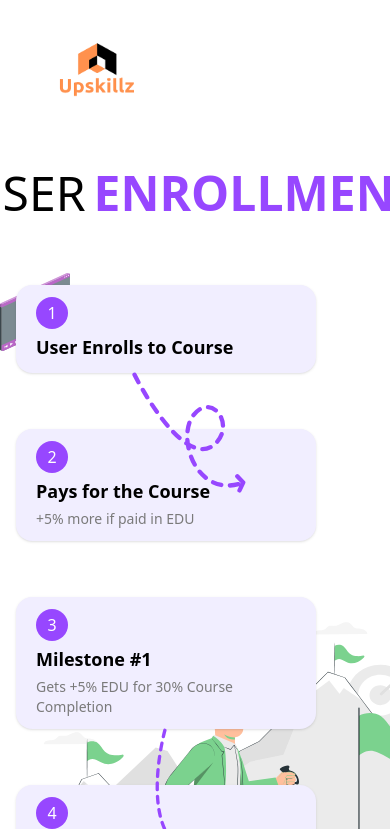
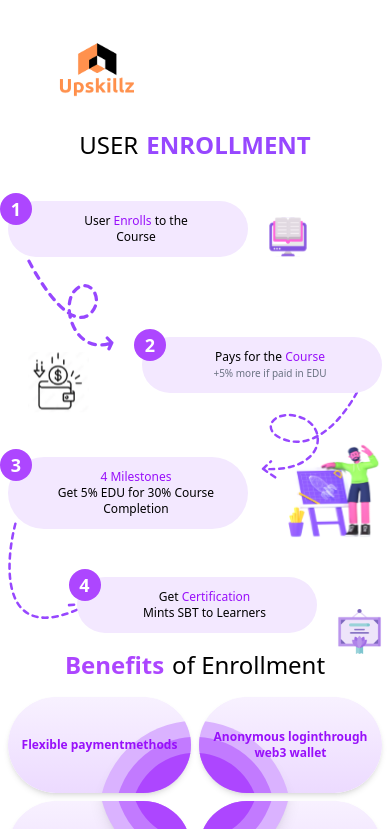
Before and after one commit to sagajax/LearnLed, a React (Vite) app: page / in a window 390 px wide. Shown: the part 1195-2024 px from the top of the page. Built offline with nearby package versions, Linux system fonts and the light colour scheme.

Commit message:
user enrollment mobile view component made

```diff
--- a/src/components/Enroll.jsx
+++ b/src/components/Enroll.jsx
@@ -2,10 +2,12 @@ import React from 'react';
 import climb from "/e1.svg";
 import video from "/video.svg";
 import pi from "/pi.svg";
+import MobEnroll from './MobEnroll';
 
 export default function Enroll() {
   return (
-    <div className="min-h-screen bg-white py-12 px-4 sm:px-6 lg:px-8 relative overflow-hidden">
+    <>
+    <div className="min-h-screen hidden md:block bg-white py-12 px-4 sm:px-6 lg:px-8 relative overflow-hidden">
       {/* Video image near top/header */}
       <div className="absolute right-80 top-24">
         <img src={video} alt="Video" className="w-[170px] h-[190px]" />
@@ -141,5 +143,9 @@ export default function Enroll() {
         </div>
       </div>
     </div>
+    <div className='md:hidden'>
+      <MobEnroll />
+    </div>
+    </>
   );
 }
--- /dev/null
+++ b/src/components/MobEnroll.jsx
@@ -0,0 +1,122 @@
+import React from 'react';
+import v1 from '/v1.svg';
+import v2 from '/v2.svg';
+import v3 from '/v3.svg';
+import ele from '/ele.svg';
+import i1 from '/i1.svg';
+import wallet from '/wallet.svg';
+import cert from '/cert.svg';
+
+const MobEnroll = () => {
+  return (
+
+    <div className="w-full min-w-[300px] p-2 sm:p-4 relative">
+        <div className="flex space-x-2 text-center justify-center items-center mb-5">
+          <h1 className="text-2xl font-inter font-light text-black mb-5 text-center">
+            USER
+          </h1>
+          <h1 className="text-2xl font-inter font-semibold text-[#9747FF] mb-5 text-center">
+            ENROLLMENT
+          </h1>
+        </div>
+      <div className="relative">
+        {/* Step 1 */}
+        <div className="mb-10 sm:mb-20 relative">
+          {/* Arrow 1 - responsive sizing */}
+          <div className="absolute" style={{ top: '60%', left: '5%', height: '25vw', minHeight: '70px', maxHeight: '120px', zIndex: 0 }}>
+            <img src={v1} alt="Arrow from step 1 to 2" className="h-full" />
+          </div>
+
+          <div className="bg-purple-100 rounded-full px-4 sm:px-6 md:px-8 py-3 sm:py-4 md:py-5 w-[65vw] max-w-[240px] min-w-[160px] relative z-10">
+            <div className="absolute -left-2 -top-2">
+              <div className="bg-purple-500 text-white rounded-full w-8 h-8 sm:w-9 sm:h-9 md:w-10 md:h-10 flex items-center justify-center text-lg sm:text-xl font-semibold">
+                1
+              </div>
+            </div>
+            <div className="ml-4 sm:ml-6 text-center">
+              <p className="text-xs sm:text-sm font-medium">
+                User <span className="text-purple-600 font-medium">Enrolls</span> to the<br />Course
+              </p>
+            </div>
+          </div>
+          <div className="relative left-65 -top-[20px] transform -translate-y-1/2">
+            <img src={i1} alt="Book icon" className="w-[40px] h-[40px] " />
+          </div>
+        </div>
+
+        {/* Step 2 */}
+        <div className="mb-16 sm:mb-20 relative flex justify-end">
+          {/* Arrow 2 - responsive sizing */}
+          <div className="absolute" style={{ top: '80%', right: '5%', height: '25vw', minHeight: '70px', maxHeight: '120px', zIndex: 0 }}>
+            <img src={v2} alt="Arrow from step 2 to 3" className="h-full" />
+          </div>
+
+          <div className="bg-purple-100 rounded-full px-4 sm:px-6 md:px-8 py-3 sm:py-4 md:py-5 w-[65vw] max-w-[240px] min-w-[160px] relative z-10">
+            <div className="absolute -left-2 -top-2">
+              <div className="bg-purple-500 text-white rounded-full w-8 h-8 sm:w-9 sm:h-9 md:w-10 md:h-10 flex items-center justify-center text-lg sm:text-xl font-semibold">
+                2
+              </div>
+            </div>
+            <div className="ml-4 sm:ml-6 text-center">
+              <p className="text-xs sm:text-sm font-medium">
+                Pays for the <span className="text-purple-600 font-medium">Course</span><br />
+                <span className="text-[10px] sm:text-xs text-gray-500">+5% more if paid in EDU</span>
+              </p>
+            </div>
+          </div>
+          <div className="absolute left-5 top-[80%] transform -translate-y-1/2">
+            <img src={wallet} alt="Wallet icon" className="w-[61px] h-[61px] " />
+          </div>
+        </div>
+
+        {/* Step 3 */}
+        <div className="mb-12 sm:mb-20 relative">
+          {/* Arrow 3 - responsive sizing */}
+          <div className="absolute" style={{ top: '90%', left: '0%', height: '25vw', minHeight: '70px', maxHeight: '120px', zIndex: 0 }}>
+            <img src={v3} alt="Arrow from step 3 to 4" className="h-full" />
+          </div>
+
+          <div className="bg-purple-100 rounded-full px-4 sm:px-6 md:px-8 py-3 sm:py-4 md:py-5 w-[65vw] max-w-[240px] min-w-[160px] relative z-10">
+            <div className="absolute -left-2 -top-2">
+              <div className="bg-purple-500 text-white rounded-full w-8 h-8 sm:w-9 sm:h-9 md:w-10 md:h-10 flex items-center justify-center text-lg sm:text-xl font-semibold">
+                3
+              </div>
+            </div>
+            <div className="ml-4 sm:ml-6 text-center">
+              <p className="text-xs sm:text-sm">
+                <span className="text-purple-600 font-medium">4 Milestones</span><br />
+                Get 5% EDU for 30% Course<br />
+                Completion
+              </p>
+            </div>
+          </div>
+          <div className="absolute right-0 -bottom-5">
+            <img src={ele} alt="Educator illustration" className="w-[116px] h-[116px]" />
+          </div>
+        </div>
+
+        {/* Step 4 */}
+        <div className="relative flex justify-center ml-12 sm:ml-16">
+          <div className="bg-purple-100 rounded-full px-4 sm:px-6 md:px-8 py-3 sm:py-4 md:py-5 w-[65vw] max-w-[240px] min-w-[160px] relative z-10">
+            <div className="absolute -left-2 -top-2">
+              <div className="bg-purple-500 text-white rounded-full w-8 h-8 sm:w-9 sm:h-9 md:w-10 md:h-10 flex items-center justify-center text-lg sm:text-xl font-semibold">
+                4
+              </div>
+            </div>
+            <div className="ml-4 sm:ml-6 text-center">
+              <p className="text-xs sm:text-sm font-medium">
+                Get <span className="text-purple-600 font-medium">Certification</span><br />
+                Mints SBT to Learners
+              </p>
+            </div>
+          </div>
+          <div className="relative left-5 top-[60px] transform -translate-y-1/2">
+            <img src={cert} alt="Certificate icon" className="w-[45px] h-[45px]" />
+          </div>
+        </div>
+      </div>
+    </div>
+  );
+};
+
+export default MobEnroll;
```
Also changed, not shown: public/cert.svg (added), public/wallet.svg (added).
